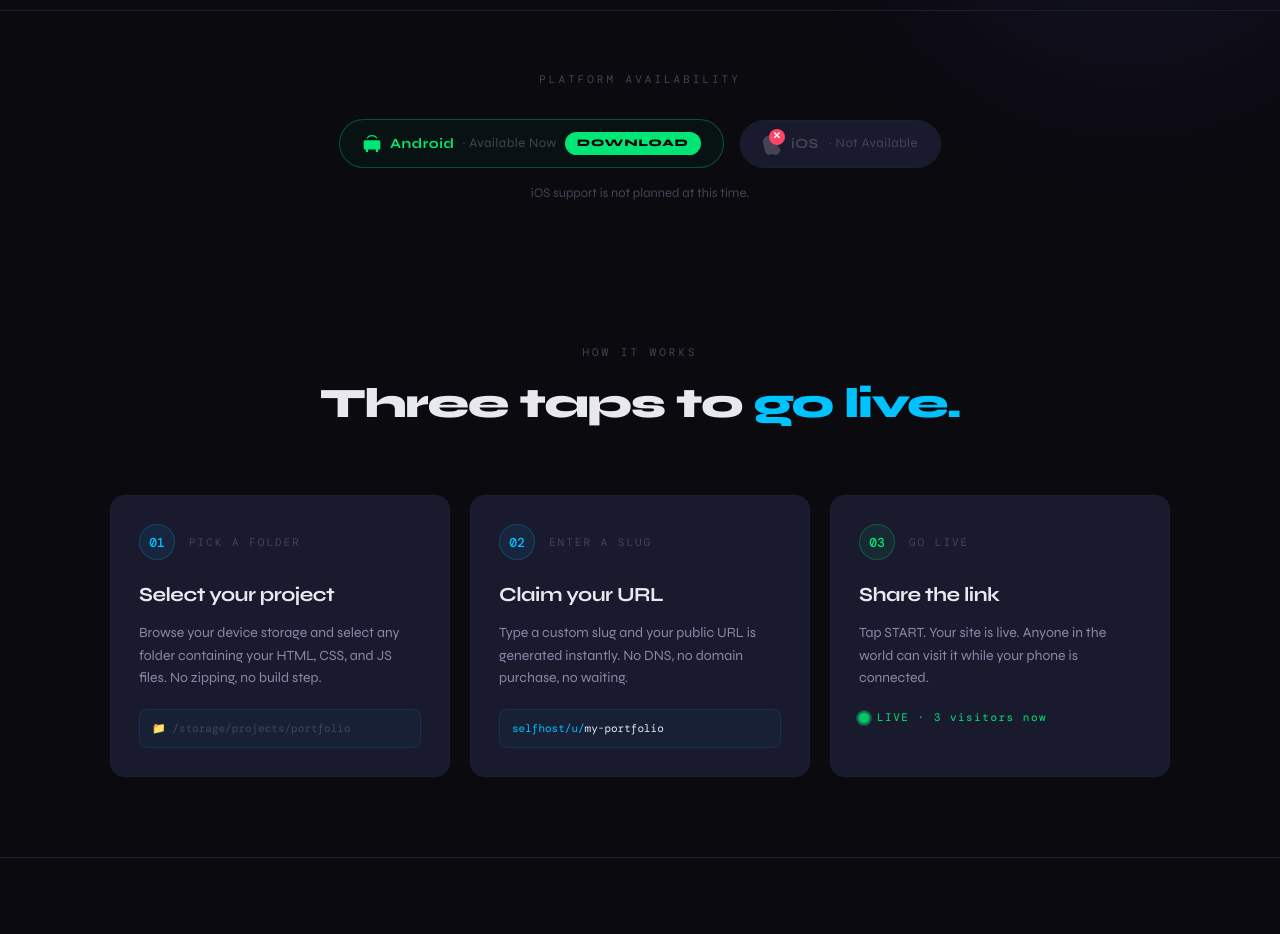
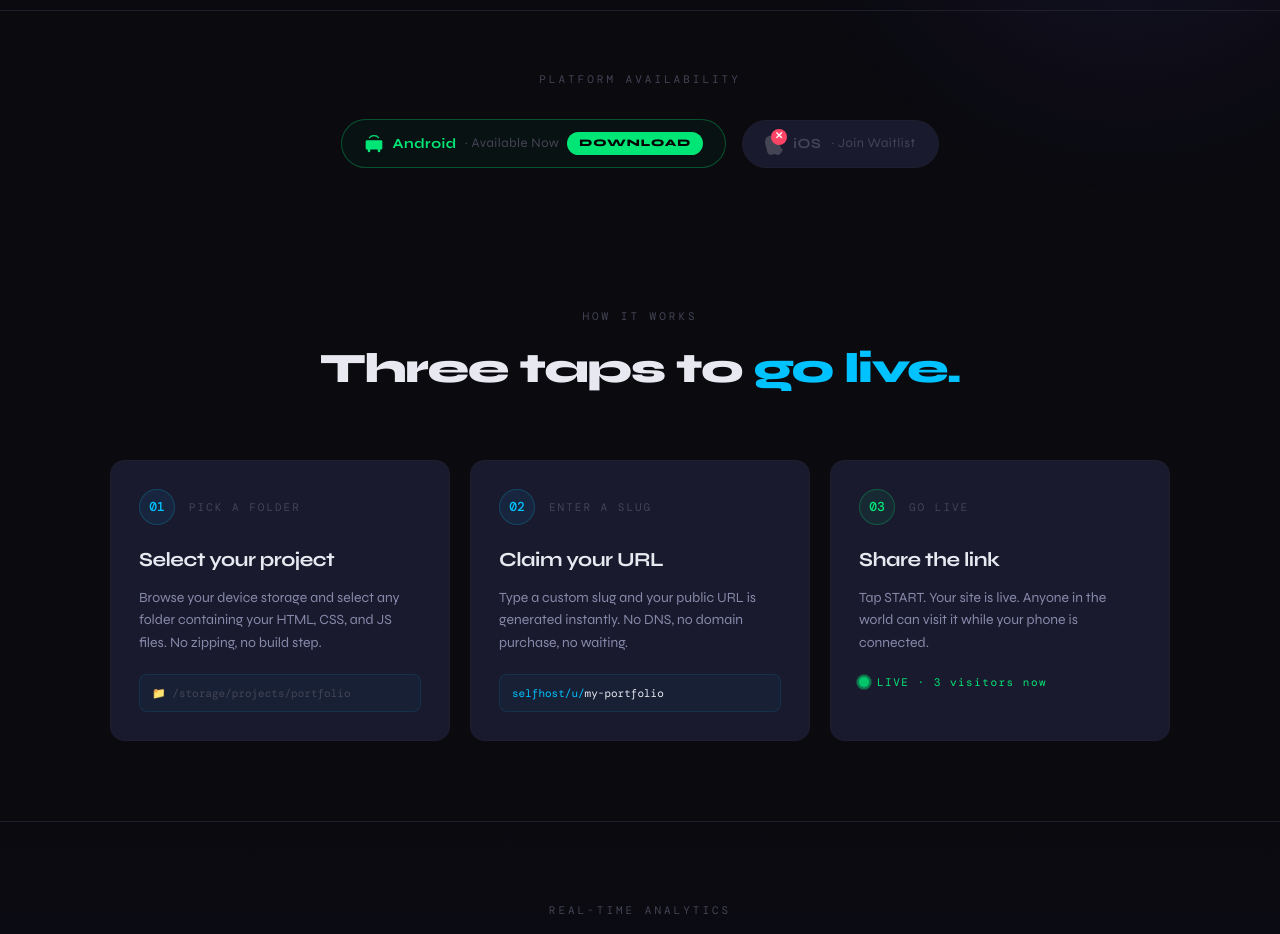
Before and after one commit to Geethegreat/Selfhost, a website: page site/index.html in a window 1280 px wide. Shown: the part 800-1734 px from the top of the page. Drawn offline with nearby package versions, Linux system fonts and the light colour scheme; a web font is replaced by a local one.

Commit message:
Polish site

```diff
--- a/site/index.html
+++ b/site/index.html
@@ -467,10 +467,10 @@
           <div style="position: absolute; top: -4px; right: -4px; width: 16px; height: 16px; border-radius: 50%; background: var(--red); display: flex; align-items: center; justify-content: center; font-size: 10px; font-weight: 800; color: white;">✕</div>
         </div>
         <span style="color: var(--muted); font-weight: 700;">iOS</span>
-        <span style="color: var(--muted); font-weight: 400; font-size: 13px;">· Not Available</span>
+        <span style="color: var(--muted); font-weight: 400; font-size: 13px;">· Join Waitlist</span>
       </div>
     </div>
-    <p style="margin-top: 16px; font-size: 13px; color: var(--muted);">iOS support is not planned at this time.</p>
+    <!-- <p style="margin-top: 16px; font-size: 13px; color: var(--muted);">iOS support is not planned at this time.</p> -->
   </div>
 </section>
 
```
